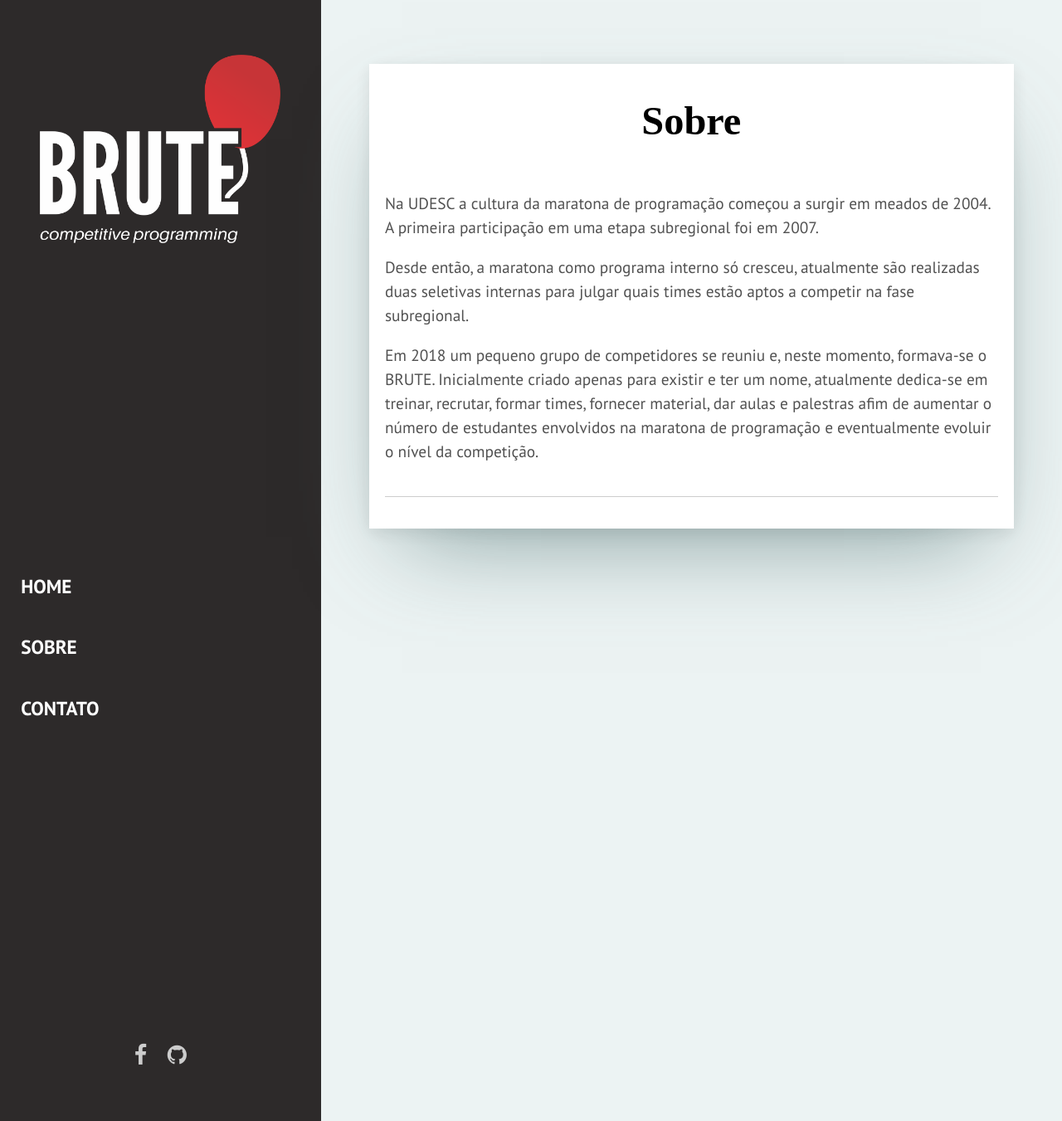
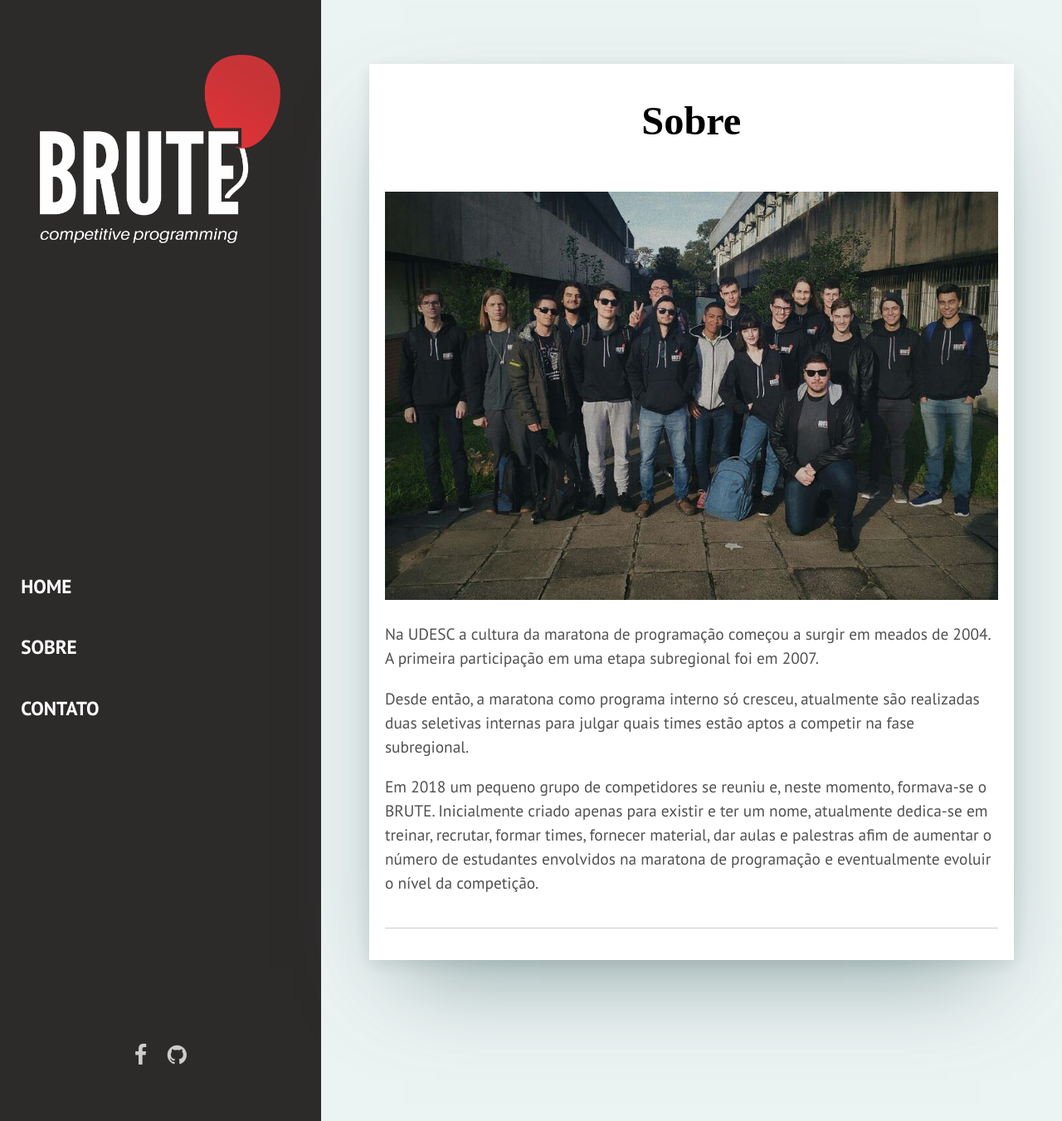
Before and after one commit to BRUTEUdesc/bruteudesc.github.io, a Jekyll site: the page built from _pages/about.html, in a window 1280 px wide and 1351 px high. Shown: the whole window at 83% size. Built offline with Jekyll 4.4.1, drawn with Linux system fonts in a browser that asks for light colours; some web fonts are replaced.

Commit message:
Update about section

```diff
--- a/_pages/about.html
+++ b/_pages/about.html
@@ -2,6 +2,7 @@
 layout: post
 title: Sobre
 permalink: /about/
+img: about.jpg
 ---
 
 Na UDESC a cultura da maratona de programação começou a surgir em meados de 2004. A primeira participação em uma etapa subregional foi em 2007.
```
Also changed, not shown: assets/img/about.jpg (added).
